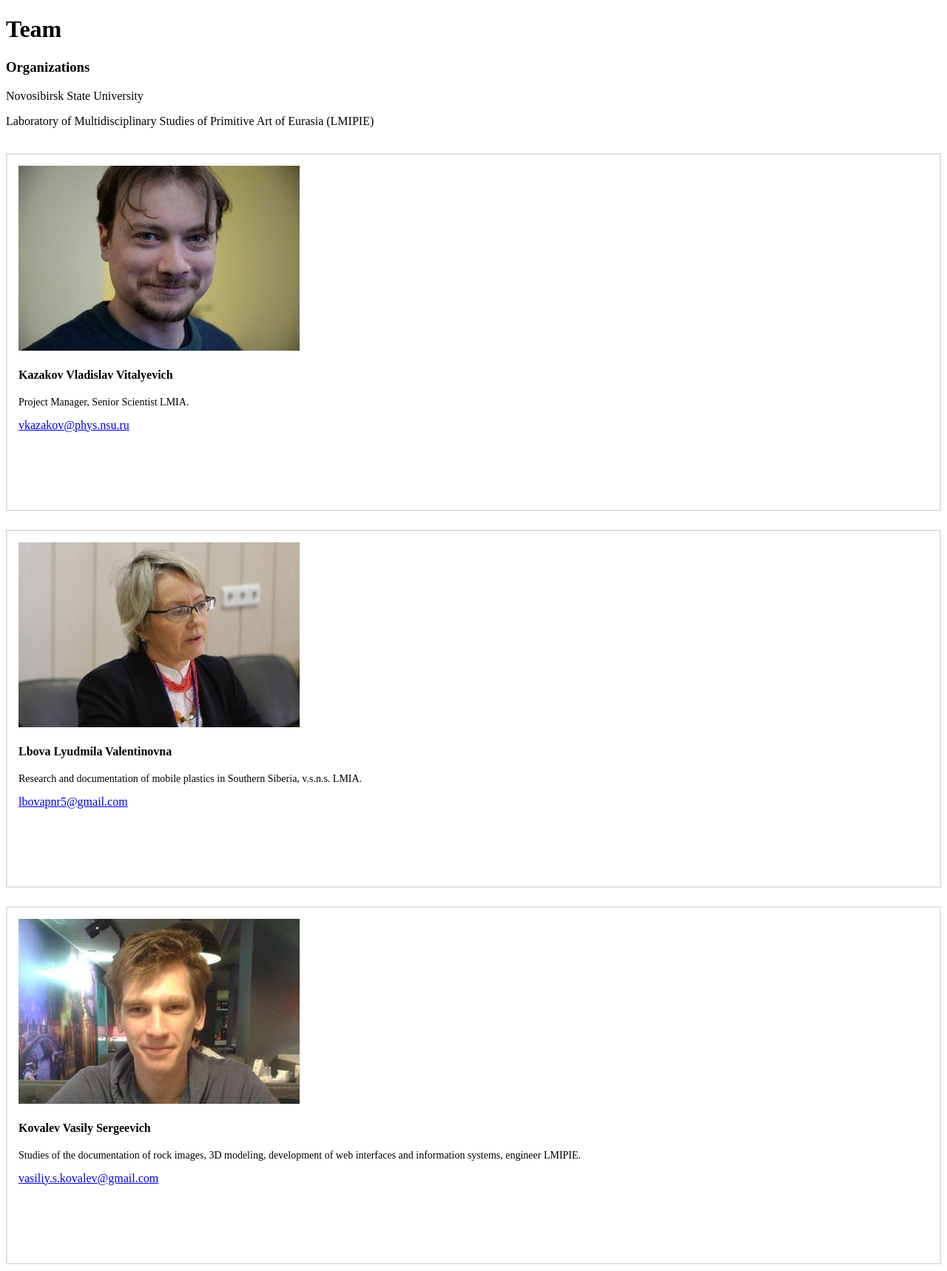
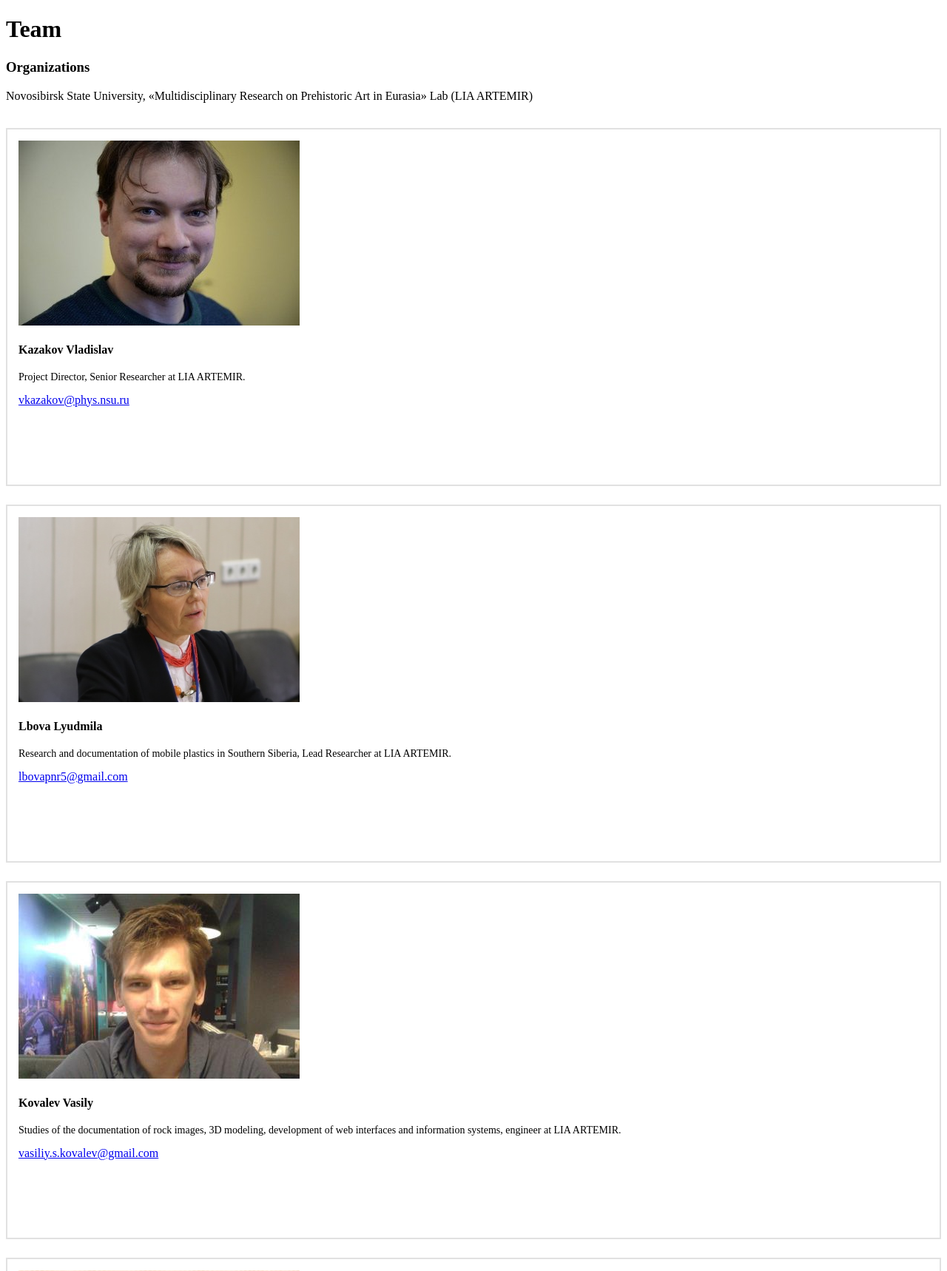
Before and after one commit to Artemiris/artemiris, a Yii app: template frontend/views/site/team.php in a window 1280 px wide. Shown: the top 1718 px of the page at 74% size. Run offline with PHP 8.4 and a stand-in for Yii, Linux system fonts and the light colour scheme; the template is opened without the code that fills it, so the values that code supplies are empty; some libraries are stand-ins or nearby versions.

Commit message:
team edit

```diff
--- a/frontend/views/site/team.php
+++ b/frontend/views/site/team.php
@@ -14,10 +14,8 @@ $this->params['breadcrumbs'][] = $this->title;
 
 <h3><?= Yii::t('team', 'Organizations') ?></h3>
 <p>
-    <?= Yii::t('team', 'Novosibirsk State University') ?>
-</p>
-<p>
-    <?= Yii::t('team', 'Laboratory of Multidisciplinary Studies of Primitive Art of Eurasia (LMIPIE)') ?>
+    <?= Yii::t('team', 'Novosibirsk State University') ?>,
+    <?= Yii::t('team', '«Multidisciplinary Research on Prehistoric Art in Eurasia» Lab (LIA ARTEMIR)') ?>
 </p>
 <br>
 <div class="row">
@@ -25,10 +23,10 @@ $this->params['breadcrumbs'][] = $this->title;
         <div class="item-user">
             <?= Html::img('/img/team/kazakov.jpg', ['class' => 'img img-responsive']) ?>
             <b>
-                <?= Yii::t('team', 'Kazakov Vladislav Vitalyevich') ?>
+                <?= Yii::t('team', 'Kazakov Vladislav') ?>
             </b>
             <p>
-                <?= Yii::t('team', 'Project Manager, Senior Scientist LMIA') ?>.
+                <?= Yii::t('team', 'Project Director, Senior Researcher at LIA ARTEMIR') ?>.
                 <div class="email"><a href="mailto:vkazakov@phys.nsu.ru">vkazakov@phys.nsu.ru</a></div>
             </p>
         </div>
@@ -37,10 +35,10 @@ $this->params['breadcrumbs'][] = $this->title;
         <div class="item-user">
             <?= Html::img('/img/team/lbova.jpg', ['class' => 'img img-responsive']) ?>
             <b>
-                <?= Yii::t('team', 'Lbova Lyudmila Valentinovna') ?>
+                <?= Yii::t('team', 'Lbova Lyudmila') ?>
             </b>
             <p>
-                <?= Yii::t('team', 'Research and documentation of mobile plastics in Southern Siberia, v.s.n.s. LMIA') ?>.
+                <?= Yii::t('team', 'Research and documentation of mobile plastics in Southern Siberia, Lead Researcher at LIA ARTEMIR') ?>.
                 <div class="email"><a href="mailto:lbovapnr5@gmail.com">lbovapnr5@gmail.com</a></div>
             </p>
         </div>
@@ -49,10 +47,10 @@ $this->params['breadcrumbs'][] = $this->title;
         <div class="item-user">
             <?= Html::img('/img/team/kovalev.jpg', ['class' => 'img img-responsive']) ?>
             <b>
-                <?= Yii::t('team', 'Kovalev Vasily Sergeevich') ?>
+                <?= Yii::t('team', 'Kovalev Vasily') ?>
             </b>
             <p>
-                <?= Yii::t('team', 'Studies of the documentation of rock images, 3D modeling, development of web interfaces and information systems, engineer LMIPIE') ?>.
+                <?= Yii::t('team', 'Studies of the documentation of rock images, 3D modeling, development of web interfaces and information systems, engineer at LIA ARTEMIR') ?>.
                 <div class="email"><a href="mailto:vasiliy.s.kovalev@gmail.com">vasiliy.s.kovalev@gmail.com</a></div>
             </p>
         </div>
@@ -61,10 +59,10 @@ $this->params['breadcrumbs'][] = $this->title;
         <div class="item-user">
             <?= Html::img('/img/team/zhumadilov.jpg', ['class' => 'img img-responsive']) ?>
             <b>
-                <?= Yii::t('team', 'Zhumadilov Kair Bekbatyrovich') ?>
+                <?= Yii::t('team', 'Zhumadilov Kair') ?>
             </b>
             <p>
-                <?= Yii::t('team', '3D modeling, development of web interfaces and information systems, LMIPIE engineer') ?>.
+                <?= Yii::t('team', '3D modeling, development of web interfaces and information systems, engineer at LIA ARTEMIR') ?>.
                 <div class="email"><a href="mailto:zhumadilov@nsu.ru">zhumadilov@nsu.ru</a></div>
             </p>
         </div>
@@ -73,10 +71,10 @@ $this->params['breadcrumbs'][] = $this->title;
         <div class="item-user">
             <?= Html::img('/img/team/cheremisin.jpg', ['class' => 'img img-responsive']) ?>
             <b>
-                <?= Yii::t('team', 'Cheremisin Dmitry Vladimirovich') ?>
+                <?= Yii::t('team', 'Cheremisin Dmitry') ?>
             </b>
             <p>
-                <?= Yii::t('team', 'Research and documentation of rock images of South Siberia, senior researcher LMIPIE') ?>.
+                <?= Yii::t('team', 'Research and documentation of rock images of South Siberia, Senior Researcher at LIA ARTEMIR') ?>.
                 <div class="email"><a href="mailto:topsya@bk.ru">topsya@bk.ru</a></div>
             </p>
         </div>
@@ -85,10 +83,10 @@ $this->params['breadcrumbs'][] = $this->title;
         <div class="item-user">
             <?= Html::img('/img/team/simukhin.jpg', ['class' => 'img img-responsive']) ?>
             <b>
-                <?= Yii::t('team', 'Simukhin Alexander Ilyich') ?>
+                <?= Yii::t('team', 'Simukhin Alexander') ?>
             </b>
             <p>
-                <?= Yii::t('team', 'Research and documentation of rock images of South Siberia, junior researcher Institute of Mongolian Studies, Buddhology and Tibetology SB RAS') ?>.
+                <?= Yii::t('team', 'Research and documentation of rock images of South Siberia, Junior Researcher at Institute for Mongolian, Buddhist and Tibetan Studies SB RAS') ?>.
                 <div class="email"><a href="mailto:simply.sima@mail.ru">simply.sima@mail.ru</a></div>
             </p>
         </div>
@@ -97,10 +95,10 @@ $this->params['breadcrumbs'][] = $this->title;
         <div class="item-user">
             <?= Html::img('/img/team/user.png', ['class' => 'img img-responsive']) ?>
             <b>
-                <?= Yii::t('team', 'Rostyazhenko Tatyana Evgenievna') ?>
+                <?= Yii::t('team', 'Rostyazhenko Tatyana') ?>
             </b>
             <p>
-                <?= Yii::t('team', 'Research and documentation of mobile plastics in Southern Siberia, student of the National Mining University') ?>.
+                <?= Yii::t('team', 'Research and documentation of mobile plastics in Southern Siberia, student at Novosibirsk State University') ?>.
                 <div class="email"><a href="mailto:miss.oldman2017@yandex.ru">miss.oldman2017@yandex.ru</a></div>
             </p>
         </div>
```
Also changed, not shown: frontend/messages/ru/team.php (+15 -15 lines).
